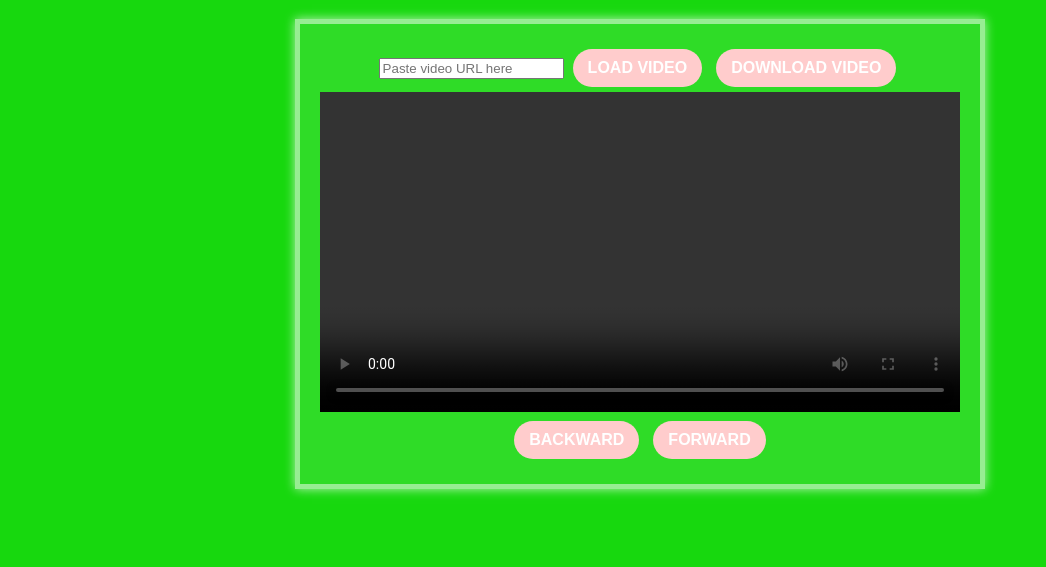
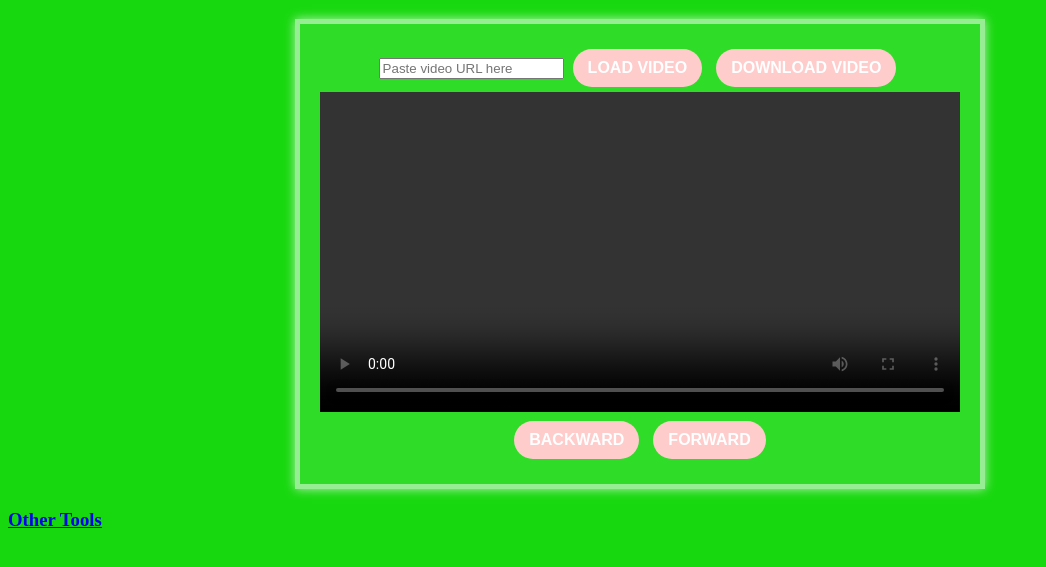
Before and after one commit to ssrmahua1/Link-to-Video-Player, a plain HTML site: page index.html in a window 1280 px wide. Shown: the part 89-656 px from the top of the page, without its empty margins (0-1046 px from the left). Drawn offline with Linux system fonts and the light colour scheme.

Commit message:
Update index.html

```diff
--- a/index.html
+++ b/index.html
@@ -24,7 +24,7 @@
             </div>
         </div>
     </div>
-
+ <u><b><h3><a href="https://ssrmahua2.github.io/My-Projects/" id="otherToolsLink" target="_blank">Other Tools</a></h3></u></b>
     <script src="script.js"></script>
 </body>
 </html>
```
